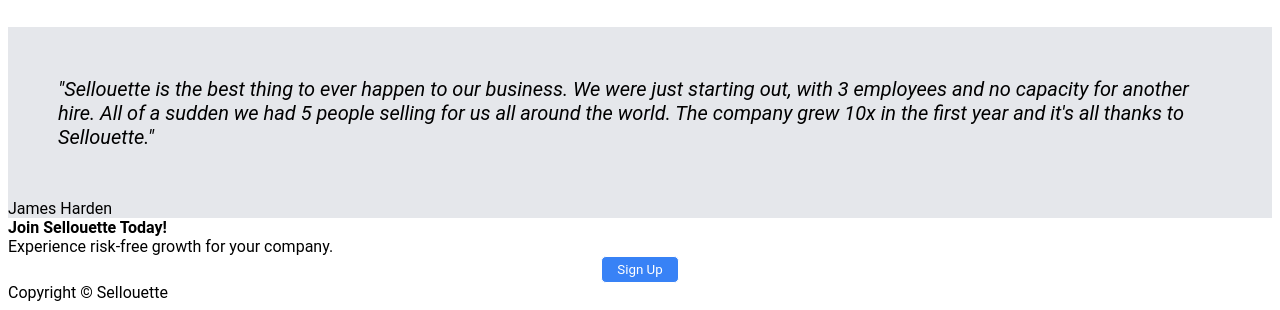
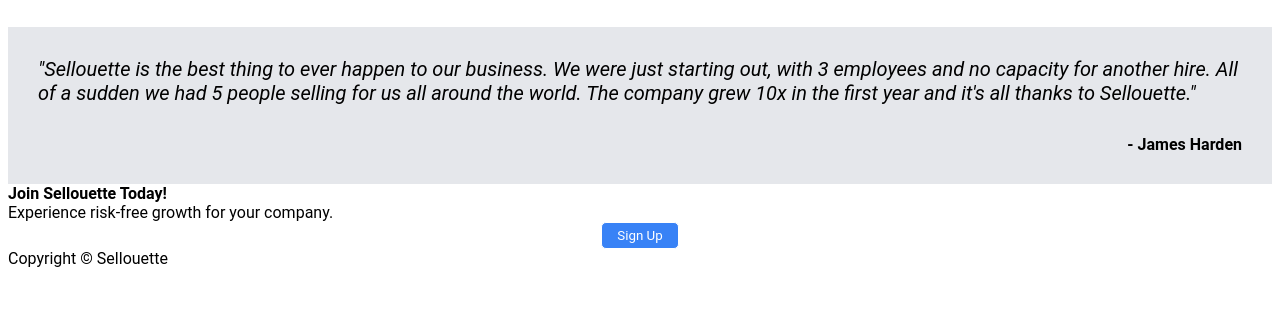
Before and after one commit to MrFerpz/landing-page, a plain HTML site: page index.html in a window 1280 px wide. Shown: the part 760-1070 px from the top of the page. After the commit the page ends 1036 px from the top, so only its background shows below. Drawn offline with Linux system fonts and the light colour scheme.

Commit message:
Testimonial section complete

```diff
--- a/index.html
+++ b/index.html
@@ -43,7 +43,7 @@
 
     <div class = "thirdsection">
         <div class = "testimonial">"Sellouette is the best thing to ever happen to our business. We were just starting out, with 3 employees and no capacity for another hire. All of a sudden we had 5 people selling for us all around the world. The company grew 10x in the first year and it's all thanks to Sellouette."</div>
-        <div class = "author">James Harden</div>
+        <div class = "author"> - James Harden</div>
     </div>
 
     <div class = "calltoaction">
--- a/styles.css
+++ b/styles.css
@@ -54,8 +54,16 @@
 .testimonial {
     font-style: italic;
     font-size: 20px;
-    padding: 50px;
+    padding: 30px;
     margin: auto;
+}
+
+.author {
+    display: flex;
+    justify-content: flex-end;
+    padding-right: 30px;
+    padding-bottom: 30px;
+    font-weight: bold;
 }
 
 .heading1 {
```
